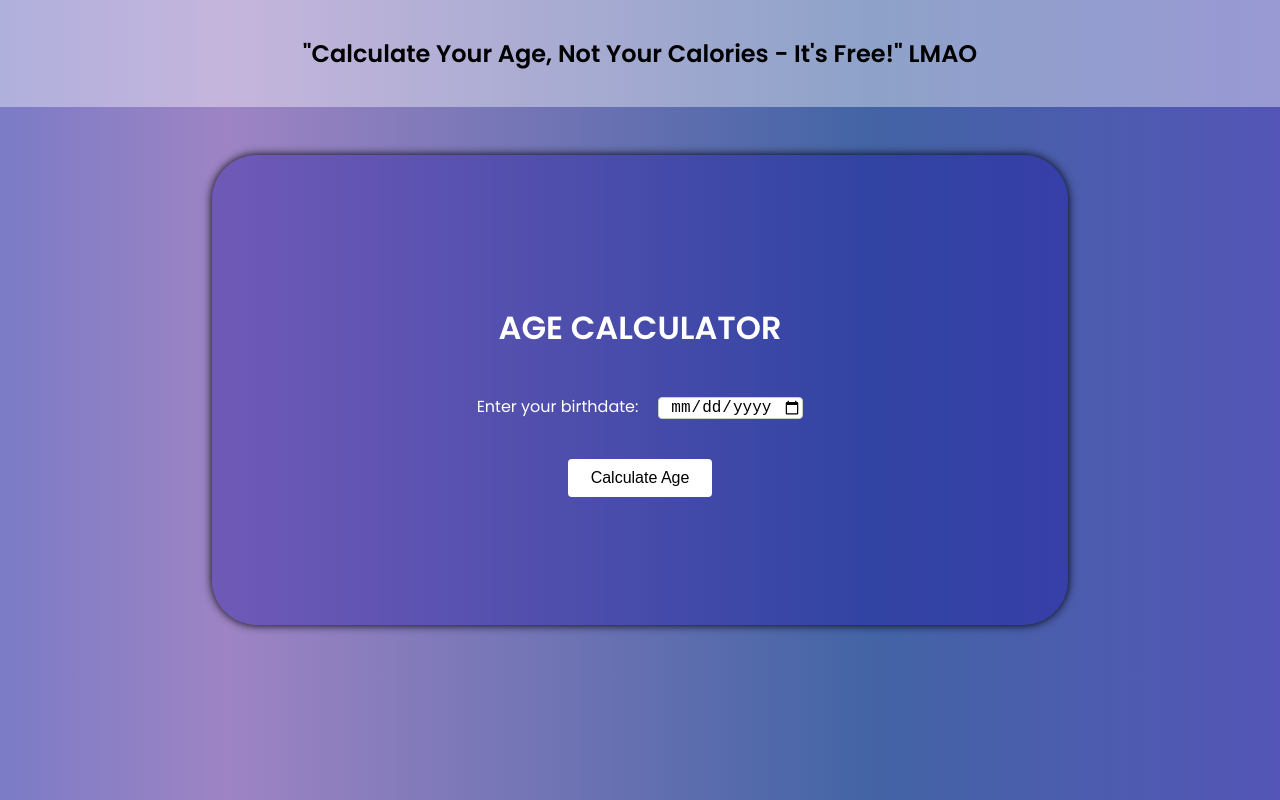
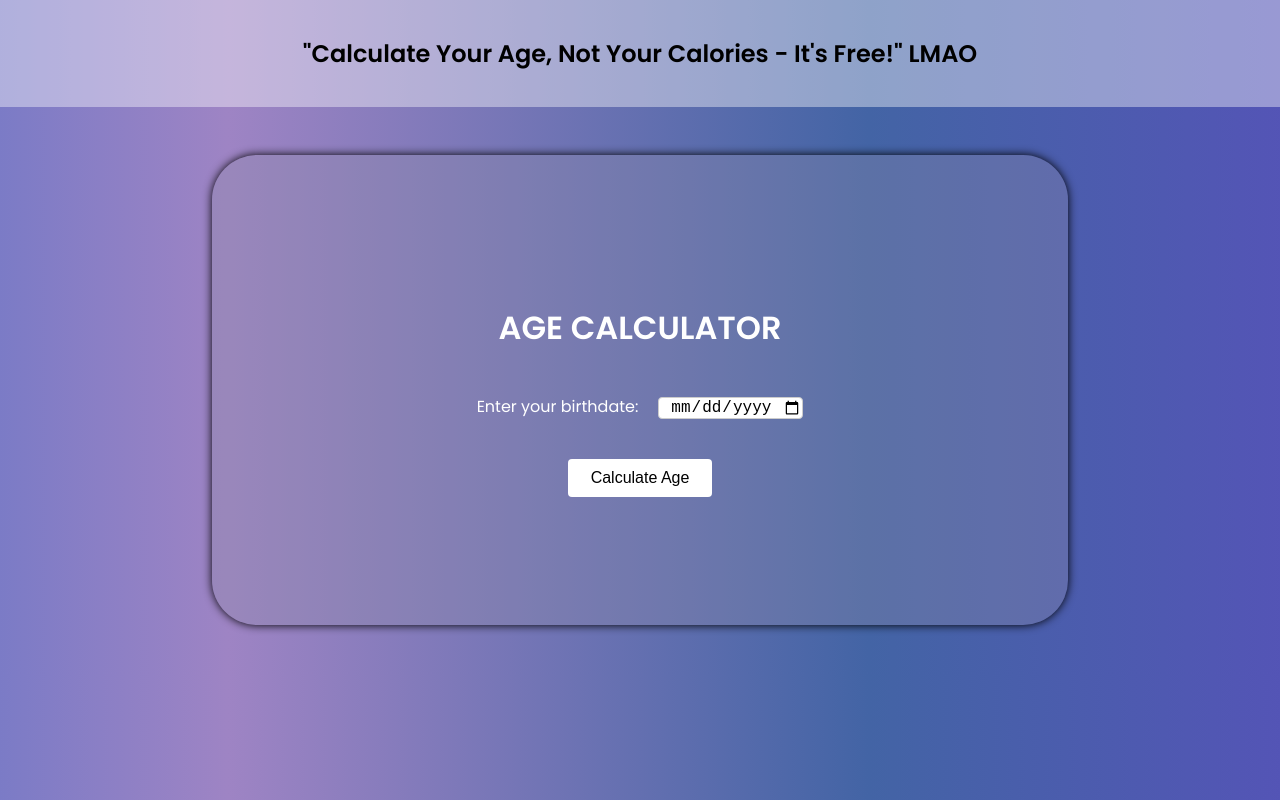
Before and after one commit to danielemilov/AgeCalculator, a React (Vite) app: page / in a window 1280 px wide. Built offline with nearby package versions, Linux system fonts and the light colour scheme.

Commit message:
updated colors

```diff
--- a/src/App.css
+++ b/src/App.css
@@ -2,7 +2,7 @@ body {
   font-family: poppins;
   margin: 0;
   padding: 0;
-  background: linear-gradient(to right, rgb(59, 49, 125), rgb(60, 107, 202), rgb(158, 132, 196), rgb(67, 100, 165), rgb(93, 76, 191), rgb(46, 42, 97), rgb(58, 49, 121), rgb(91, 54, 146), rgb(124, 108, 227));
+  background: linear-gradient(to right, rgb(153, 144, 211), rgb(60, 107, 202), rgb(158, 132, 196), rgb(67, 100, 165), rgb(93, 76, 191), rgb(46, 42, 97), rgb(58, 49, 121), rgb(91, 54, 146), rgb(124, 108, 227));
   background-size: 400% 100%; /* Adjusted to 200% 100% for a smoother effect */
   animation: gradientChange 20s linear infinite;
 }
--- a/src/App.jsx
+++ b/src/App.jsx
@@ -8,7 +8,7 @@ const AppWrapper = styled.div`
   max-width: 600px;
   margin: 3rem auto;
   padding: 8rem;
-  background-color: #0d009d53;
+  background-color: #8f8ca752;
   color: white;
   text-align: center;
   border-radius:45px;
@@ -74,7 +74,7 @@ const ErrorMessage = styled.p`
 
 const AgeMessage = styled.h2`
   margin-top: 20px;
-  background-color: #4caf50;
+  background-color: #000000;
   color: #fff;
   padding: 10px;
   border-radius: 4px;
```
